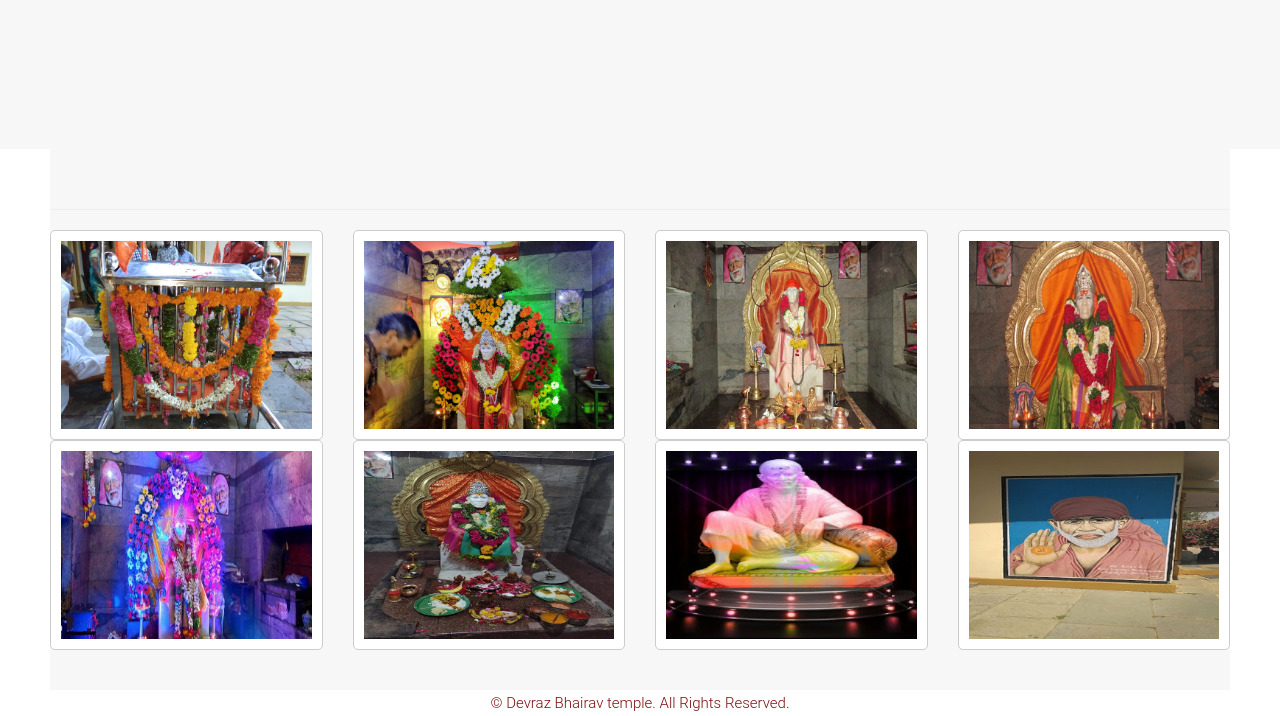
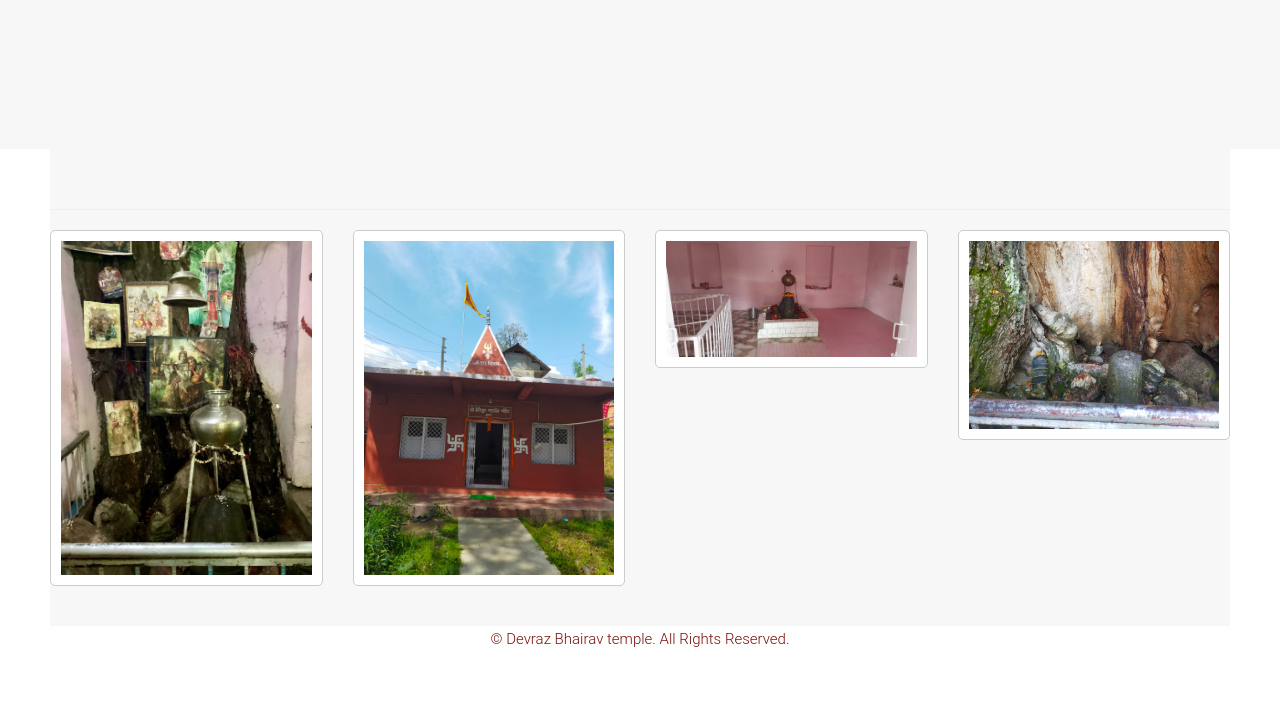
Before and after one commit to cloudhar/devrazbhairav, a plain HTML site: page about_devraz.html in a window 1280 px wide. Shown: the part 724-1440 px from the top of the page. After the commit the page ends 1376 px from the top, so only its background shows below. Drawn offline with nearby package versions, Linux system fonts and the light colour scheme.

Commit message:
Update about_devraz.html: Update Photos on the About Devraj page

```diff
--- a/about_devraz.html
+++ b/about_devraz.html
@@ -817,52 +817,28 @@
       <hr class="mt-2 mb-5" />
 
       <div class="row text-center text-lg-start">
-        <div class="col-lg-3 col-md-4 col-6">
+         <div class="col-lg-3 col-md-4 col-6">
           <img
             class="img-fluid img-thumbnail"
-            src="img/about_saibaba/img1.jpg"
+            src="img/photo_gallery/footer_Devraj1.jpeg"
             alt="" />
         </div>
         <div class="col-lg-3 col-md-4 col-6">
           <img
             class="img-fluid img-thumbnail"
-            src="img/about_saibaba/img2.jpg"
+            src="img/photo_gallery/footer_devraz4.jpg"
             alt="" />
         </div>
         <div class="col-lg-3 col-md-4 col-6">
           <img
             class="img-fluid img-thumbnail"
-            src="img/about_saibaba/img3.jpg"
+            src="img/photo_gallery/header_Devraj1.jpeg"
             alt="" />
         </div>
         <div class="col-lg-3 col-md-4 col-6">
           <img
             class="img-fluid img-thumbnail"
-            src="img/about_saibaba/img4.jpg"
-            alt="" />
-        </div>
-        <div class="col-lg-3 col-md-4 col-6">
-          <img
-            class="img-fluid img-thumbnail"
-            src="img/about_saibaba/img5.jpg"
-            alt="" />
-        </div>
-        <div class="col-lg-3 col-md-4 col-6">
-          <img
-            class="img-fluid img-thumbnail"
-            src="img/about_saibaba/img6.jpg "
-            alt="" />
-        </div>
-        <div class="col-lg-3 col-md-4 col-6">
-          <img
-            class="img-fluid img-thumbnail"
-            src="img/about_saibaba/img7.jpg"
-            alt="" />
-        </div>
-        <div class="col-lg-3 col-md-4 col-6">
-          <img
-            class="img-fluid img-thumbnail"
-            src="img/about_saibaba/img8.jpg"
+            src="img/photo_gallery/header_devraz2.jpg"
             alt="" />
         </div>
       </div>
```
